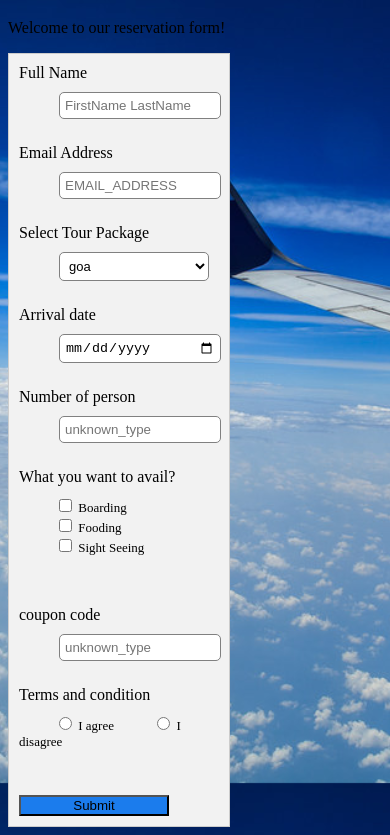
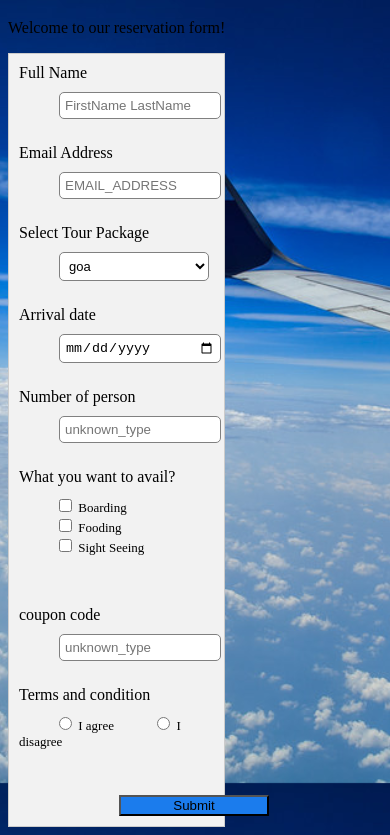
Before and after one commit to rayasalem/formsass, a plain HTML site: page index.html in a window 390 px wide. Shown: the part 61-896 px from the top of the page. Drawn offline with Linux system fonts and the light colour scheme.

Commit message:
Update index.css

```diff
--- a/index.css
+++ b/index.css
@@ -76,10 +76,6 @@ select {
   background-color: #fff;
 }
 @media screen and (max-width: 600px) {
-  .container {
-    max-width: 90%;
- min-width: 200px;
-  }
 .row{
   grid-template-columns: 1fr;
 }
@@ -96,18 +92,9 @@ select {
 
   .col-8 {
     width: 100%;
-    margin-left: 0;
   }
 
   input[type="submit"] {
-    margin-left: 0;
     max-width: 300px;
   }
 }
-
-@media screen and (min-width: 768px) {
-  .container {
-    font-size: medium;
-    grid-template-columns: 15vw 35vw;
-  }
-}
```
